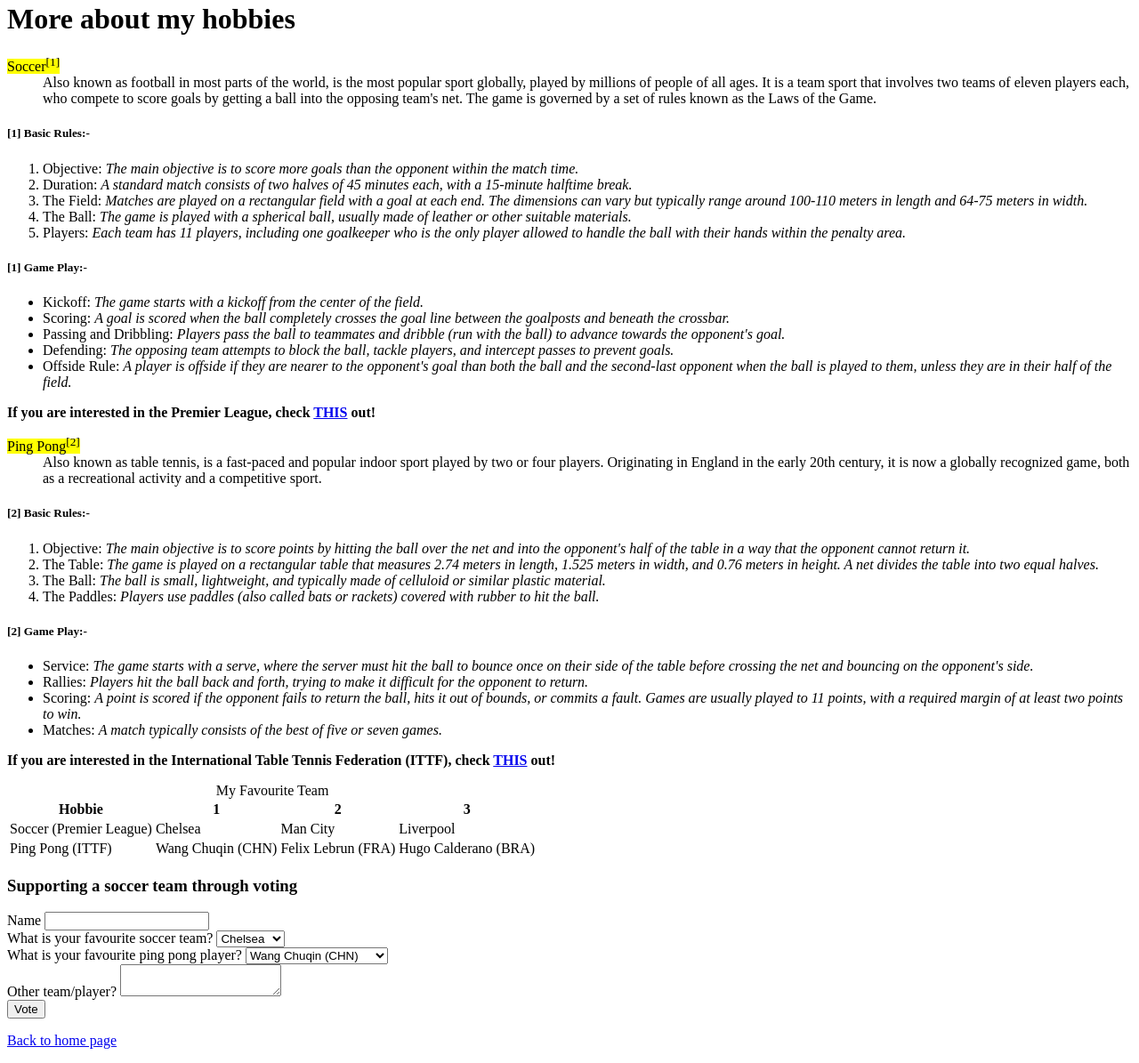
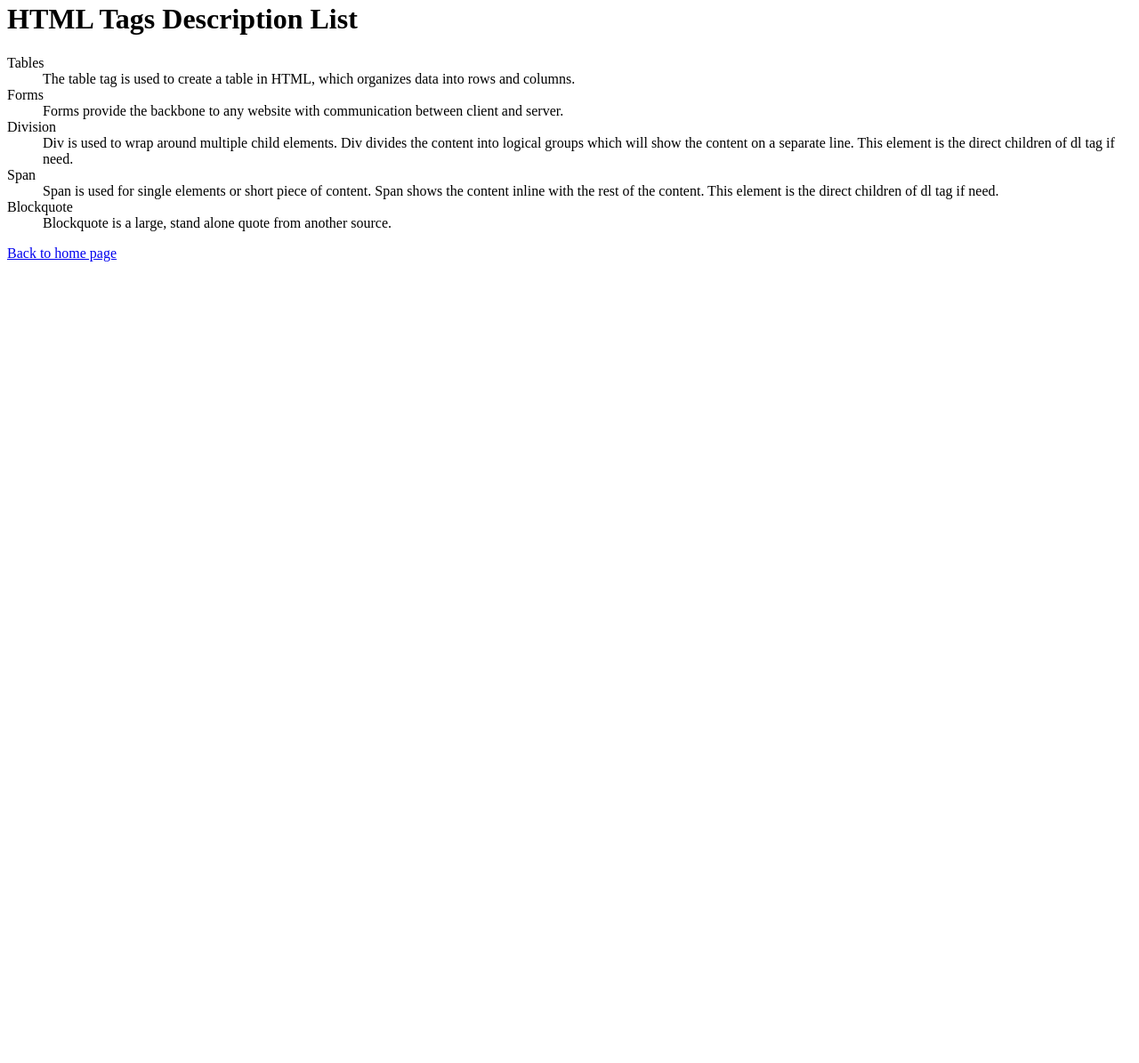
Before and after one commit to chan0590/chan0590.github.io, a plain HTML site: page html-assignment/notes.html in a window 1280 px wide. Shown: the part 18-1213 px from the top of the page at 89% size. After the commit the page ends 800 px from the top, so only its background shows below. Drawn offline with Linux system fonts and the light colour scheme.

Commit message:
notes.html

```diff
--- a/html-assignment/notes.html
+++ b/html-assignment/notes.html
@@ -3,117 +3,29 @@
 <head>
     <meta charset="UTF-8">
     <meta name="viewport" content="width=device-width, initial-scale=1.0">
-    <title>Next Page</title>
+    <title>Notes</title>
 </head>
 <body>
     <header>
-        <h1>More about my hobbies</h1>
+        <h1>HTML Tags Description List</h1>
     </header>
+
     <dl>
-        <dt><mark>Soccer<sup>[1]</sup></mark></dt>
-        <dd>Also known as football in most parts of the world, is the most popular sport globally, played by millions of people of all ages. It is a team sport that involves two teams of eleven players each, who compete to score goals by getting a ball into the opposing team's net. The game is governed by a set of rules known as the Laws of the Game.</dd>
+        <dt>Tables</dt>
+        <dd>The table tag is used to create a table in HTML, which organizes data into rows and columns.</dd>
+
+        <dt>Forms</dt>
+        <dd>Forms provide the backbone to any website with communication between client and server.</dd>
+
+        <dt>Division</dt>
+        <dd>Div is used to wrap around multiple child elements. Div divides the content into logical groups which will show the content on a separate line. This element is the direct children of dl tag if need.</dd>
+
+        <dt>Span</dt>
+        <dd>Span is used for single elements or short piece of content. Span shows the content inline with the rest of the content. This element is the direct children of dl tag if need.</dd>
+
+        <dt>Blockquote</dt>
+        <dd>Blockquote is a large, stand alone quote from another source.</dd>
     </dl>
-    <article>
-        <h5>[1] Basic Rules:-</h5>
-        <ol>
-            <li>Objective: <em>The main objective is to score more goals than the opponent within the match time.</em></li>
-            <li>Duration: <em>A standard match consists of two halves of 45 minutes each, with a 15-minute halftime break.</em></li>
-            <li>The Field: <em>Matches are played on a rectangular field with a goal at each end. The dimensions can vary but typically range around 100-110 meters in length and 64-75 meters in width.</em></li>
-            <li>The Ball: <em>The game is played with a spherical ball, usually made of leather or other suitable materials.</em></li>
-            <li>Players: <em>Each team has 11 players, including one goalkeeper who is the only player allowed to handle the ball with their hands within the penalty area.</em></li>
-        </ol>
-    </article>
-    <article>
-        <h5>[1] Game Play:-</h5>
-        <ul>
-            <li>Kickoff: <em>The game starts with a kickoff from the center of the field.</em></li>
-            <li>Scoring: <em>A goal is scored when the ball completely crosses the goal line between the goalposts and beneath the crossbar.</em></li>
-            <li>Passing and Dribbling: <em>Players pass the ball to teammates and dribble (run with the ball) to advance towards the opponent's goal.</em></li>
-            <li>Defending: <em>The opposing team attempts to block the ball, tackle players, and intercept passes to prevent goals.</em></li>
-            <li>Offside Rule: <em>A player is offside if they are nearer to the opponent's goal than both the ball and the second-last opponent when the ball is played to them, unless they are in their half of the field.</em></li>
-        </ul>
-    </article>
-    <p><strong>If you are interested in the Premier League, check <a href="https://www.premierleague.com" target="_blank">THIS</a> out!</strong></p>
-    <dl>
-        <dt><mark>Ping Pong<sup>[2]</sup></mark></dt>
-        <dd>Also known as table tennis, is a fast-paced and popular indoor sport played by two or four players. Originating in England in the early 20th century, it is now a globally recognized game, both as a recreational activity and a competitive sport.</dd>
-    </dl>
-    <article>
-        <h5>[2] Basic Rules:-</h5>
-        <ol>
-            <li>Objective: <em>The main objective is to score points by hitting the ball over the net and into the opponent's half of the table in a way that the opponent cannot return it.</em></li>
-            <li>The Table: <em>The game is played on a rectangular table that measures 2.74 meters in length, 1.525 meters in width, and 0.76 meters in height. A net divides the table into two equal halves.</em></li>
-            <li>The Ball: <em>The ball is small, lightweight, and typically made of celluloid or similar plastic material.</em></li>
-            <li>The Paddles: <em>Players use paddles (also called bats or rackets) covered with rubber to hit the ball.</em></li>
-        </ol>
-    </article>
-    <article>
-        <h5>[2] Game Play:-</h5>
-        <ul>
-            <li>Service: <em>The game starts with a serve, where the server must hit the ball to bounce once on their side of the table before crossing the net and bouncing on the opponent's side.</em></li>
-            <li>Rallies: <em>Players hit the ball back and forth, trying to make it difficult for the opponent to return.</em></li>
-            <li>Scoring: <em>A point is scored if the opponent fails to return the ball, hits it out of bounds, or commits a fault. Games are usually played to 11 points, with a required margin of at least two points to win.</em></li>
-            <li>Matches: <em>A match typically consists of the best of five or seven games.</em></li>
-        </ul>
-    </article>
-    <p><strong>If you are interested in the International Table Tennis Federation (ITTF), check <a href="https://www.ittf.com" target="_blank">THIS</a> out!</strong></p>
-    <table>
-        <caption>My Favourite Team</caption>
-        <thead>
-            <tr>
-                <th>Hobbie</th>
-                <th>1</th>
-                <th>2</th>
-                <th>3</th>
-            </tr>
-        </thead>
-        <tbody>
-            <tr>
-                <td>Soccer (Premier League)</td>
-                <td>Chelsea</td>
-                <td>Man City</td>
-                <td>Liverpool</td>
-            </tr>
-            <tr>
-                <td>Ping Pong (ITTF)</td>
-                <td>Wang Chuqin (CHN)</td>
-                <td>Felix Lebrun (FRA)</td>
-                <td>Hugo Calderano (BRA)</td>
-            </tr>
-        </tbody>
-    </table>
-    <section>
-        <h3>Supporting a soccer team through voting</h3>
-        <form action="notes.html" method="GET">
-            <div>
-                <label for="Name">Name</label>
-                <input id="Name" Name="lname" type="text" required>
-            </div>
-            <div>
-                <label for="soccer-team">What is your favourite soccer team?</label>
-                <select id="soccer-team" name="fst">
-                    <option value="che">Chelsea</option>
-                    <option value="mc">Man City</option>
-                    <option value="lp">Liverpool</option>
-                </select>
-            </div>
-            <div>
-                <label for="ping-pong-player">What is your favourite ping pong player?</label>
-                <select id="ping-pong-player" name="fppp">
-                    <option value="wc">Wang Chuqin (CHN)</option>
-                    <option value="fl">Felix Lebrun (FRA)</option>
-                    <option value="hc">Hugo Calderano (BRA)</option>
-                </select>
-            </div>
-            <div>
-                <label for="others">Other team/player?</label>
-                <textarea id="others" name="q"></textarea>
-            </div>
-            <div>
-                <button type="submit">Vote</button>
-            </div>
-        </form>
-    </section>
     <p><a href="index.html">Back to home page</a></p>
 </body>
 </html>
```
